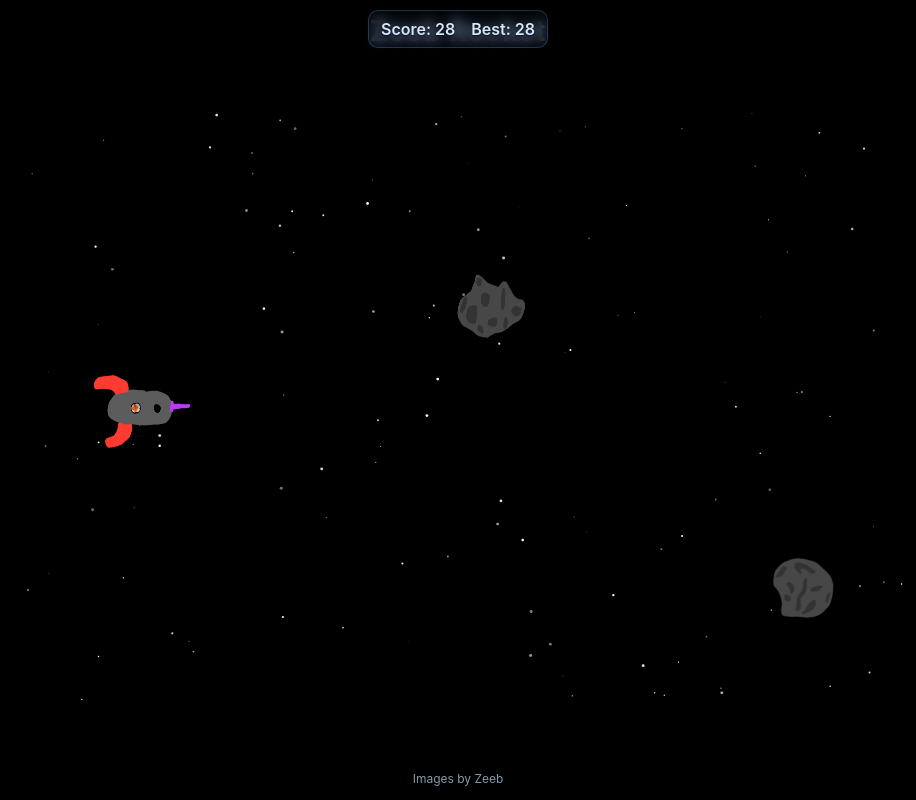
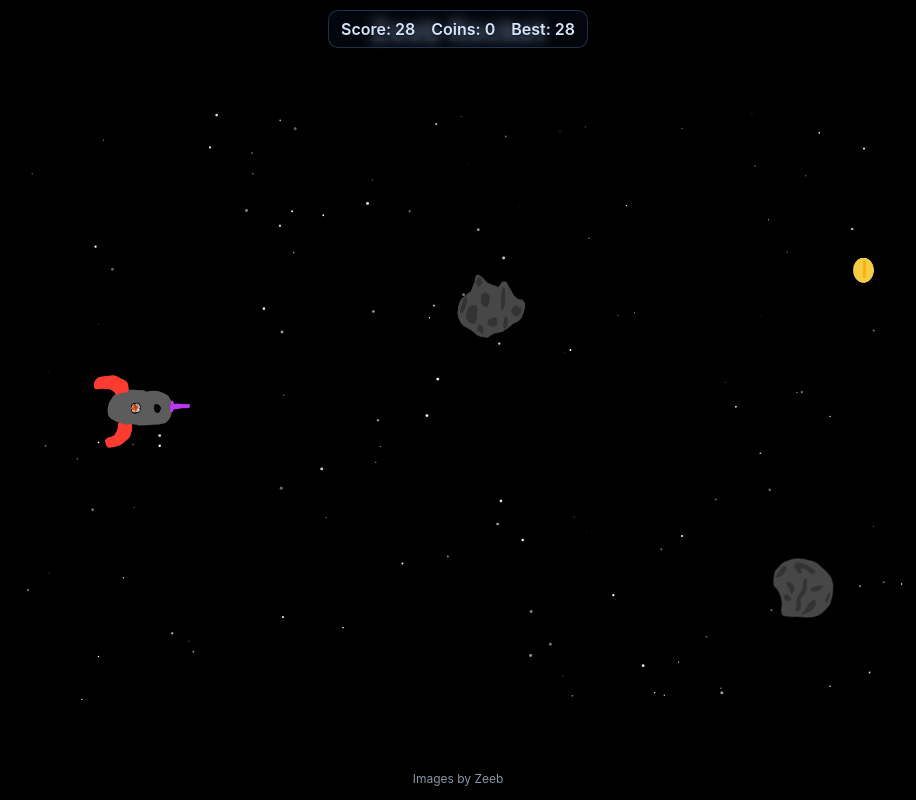
Before and after one commit to jenkeesmusic/Zeeb, a plain HTML site: page Public/index.html in a window 1280 px wide. Both pictures are taken after a click on the button "Start". Shown: the whole page, without its empty margins (182-1098 px from the left). Drawn offline with Linux system fonts and the light colour scheme.

Commit message:
Add coin collection mechanic

```diff
--- a/Public/game.js
+++ b/Public/game.js
@@ -12,6 +12,7 @@ const startBtn = $("startBtn");
 const gameOverEl = $("gameOver");
 const restartBtn = $("restartBtn");
 const scoreEl = $("scoreEl");
+const coinsEl = $("coinsEl");
 const bestEl = $("bestEl");
 const finalScoreEl = $("finalScore");
 
@@ -24,6 +25,7 @@ const IMAGES = {
   rocket: new Image(),
   asteroids: [new Image(), new Image(), new Image()],
   crash: new Image(),
+  coin: new Image(),
 };
 
 IMAGES.rocket.src = "img/Rocket.png";
@@ -31,13 +33,16 @@ IMAGES.asteroids[0].src = "img/astroid1.png";
 IMAGES.asteroids[1].src = "img/astroid2.png";
 IMAGES.asteroids[2].src = "img/astroid3.png";
 IMAGES.crash.src = "img/crash.png";
+IMAGES.coin.src = "img/coin.png";
 
 // Game state
 let state = "ready"; // "ready" | "running" | "paused" | "crashing" | "over"
 let lastTs = 0;
 let score = 0;
+let coins = 0;
 let best = parseInt(localStorage.getItem("zeeb_best") || "0", 10);
 bestEl.textContent = best.toString();
+coinsEl.textContent = coins.toString();
 
 const keys = new Set();
 
@@ -175,6 +180,48 @@ class Asteroid {
   }
 }
 
+class Coin {
+  constructor() {
+    this.size = 32;
+    this.sprite = IMAGES.coin;
+    this.x = W + this.size + randRange(0, 100);
+    this.y = randRange(this.size, H - this.size);
+    this.vx = -200; // coins move slower than asteroids
+    this.r = this.size / 2; // collision radius
+    this.pulse = Math.random() * Math.PI * 2; // for scale animation
+  }
+
+  update(dt) {
+    this.x += this.vx * dt;
+    this.pulse += dt * 4; // pulse speed
+  }
+
+  draw() {
+    const scale = 1 + 0.15 * Math.sin(this.pulse);
+    const w = this.size * scale;
+    const h = this.size * scale;
+
+    if (this.sprite && this.sprite.complete) {
+      ctx.save();
+      ctx.translate(this.x, this.y);
+      ctx.drawImage(this.sprite, -w / 2, -h / 2, w, h);
+      ctx.restore();
+    } else {
+      // Fallback: yellow circle
+      ctx.save();
+      ctx.fillStyle = "#ffd700";
+      ctx.beginPath();
+      ctx.arc(this.x, this.y, this.r * scale, 0, Math.PI * 2);
+      ctx.fill();
+      ctx.restore();
+    }
+  }
+
+  offscreen() {
+    return this.x < -this.size;
+  }
+}
+
 // Utilities
 function randRange(min, max) {
   return Math.random() * (max - min) + min;
@@ -189,7 +236,9 @@ function dist(ax, ay, bx, by) {
 // Game world
 const rocket = new Rocket();
 let asteroids = [];
+let coins_arr = [];
 let spawnTimer = 0;
+let coinSpawnTimer = 0;
 let crashAnim = { active: false, t: 0, duration: 900, x: 0, y: 0 };
 let stars = [];
 
@@ -213,8 +262,11 @@ function spawnIntervalMs() {
 
 function resetGame() {
   asteroids = [];
+  coins_arr = [];
   score = 0;
+  coins = 0;
   spawnTimer = 0;
+  coinSpawnTimer = 0;
   crashAnim = { active: false, t: 0, duration: 900, x: 0, y: 0 };
   rocket.reset();
   initStars();
@@ -258,6 +310,7 @@ function togglePause() {
 
 function updateHud() {
   scoreEl.textContent = Math.floor(score).toString();
+  coinsEl.textContent = coins.toString();
   bestEl.textContent = Math.floor(best).toString();
 }
 
@@ -274,10 +327,13 @@ function update(dt) {
   rocket.update(dt);
 
   for (const a of asteroids) a.update(dt);
+  for (const c of coins_arr) c.update(dt);
+
   // Remove offscreen
   asteroids = asteroids.filter((a) => !a.offscreen());
+  coins_arr = coins_arr.filter((c) => !c.offscreen());
 
-  // Spawn logic
+  // Spawn asteroids
   spawnTimer += dt * 1000;
   if (spawnTimer >= spawnIntervalMs()) {
     spawnTimer = 0;
@@ -292,12 +348,31 @@ function update(dt) {
     }
   }
 
+  // Spawn coins
+  coinSpawnTimer += dt * 1000;
+  if (coinSpawnTimer >= 2000) { // spawn a coin every 2 seconds
+    coinSpawnTimer = 0;
+    coins_arr.push(new Coin());
+  }
+
   // Collisions
   const { cx, cy } = rocket.center();
+
+  // Check asteroid collisions
   for (const a of asteroids) {
     if (dist(cx, cy, a.x, a.y) <= rocket.r + a.r) {
       triggerCrash(cx, cy);
       return;
+    }
+  }
+
+  // Check coin collection
+  for (let i = coins_arr.length - 1; i >= 0; i--) {
+    const c = coins_arr[i];
+    if (dist(cx, cy, c.x, c.y) <= rocket.r + c.r) {
+      coins++;
+      coins_arr.splice(i, 1);
+      updateHud();
     }
   }
 
@@ -334,6 +409,7 @@ function draw() {
   // Draw entities
   rocket.draw();
   for (const a of asteroids) a.draw();
+  for (const c of coins_arr) c.draw();
 
   // Crash explosion effect
   if (state === "crashing" && IMAGES.crash && IMAGES.crash.complete && crashAnim.active) {
--- a/Public/index.html
+++ b/Public/index.html
@@ -9,6 +9,7 @@
   <link rel="preload" href="img/astroid2.png" as="image">
   <link rel="preload" href="img/astroid3.png" as="image">
   <link rel="preload" href="img/crash.png" as="image">
+  <link rel="preload" href="img/coin.png" as="image">
   <link rel="stylesheet" href="styles.css" />
 </head>
 <body>
@@ -39,6 +40,7 @@
 
     <div id="hud" class="hud">
       <div>Score: <span id="scoreEl">0</span></div>
+      <div>Coins: <span id="coinsEl">0</span></div>
       <div>Best: <span id="bestEl">0</span></div>
     </div>
 
```
Also changed, not shown: Public/img/coin.png (added).
